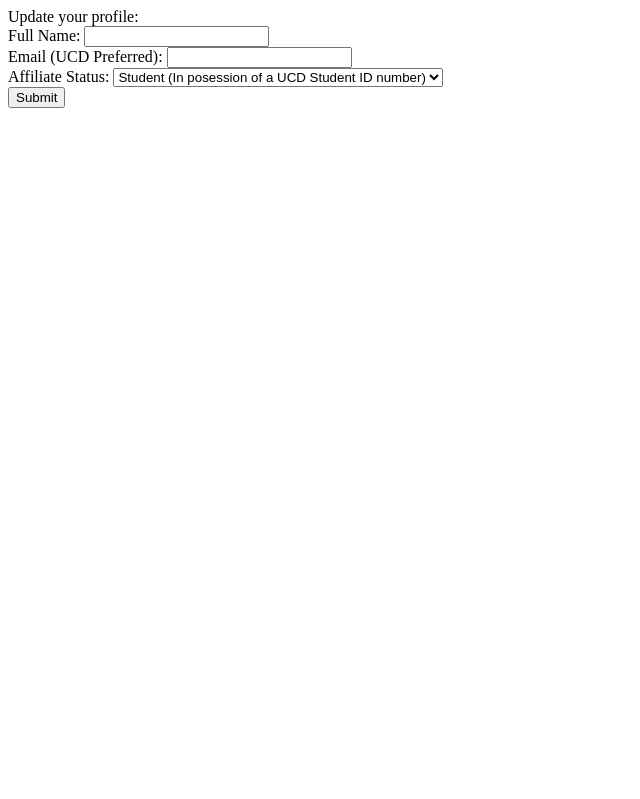
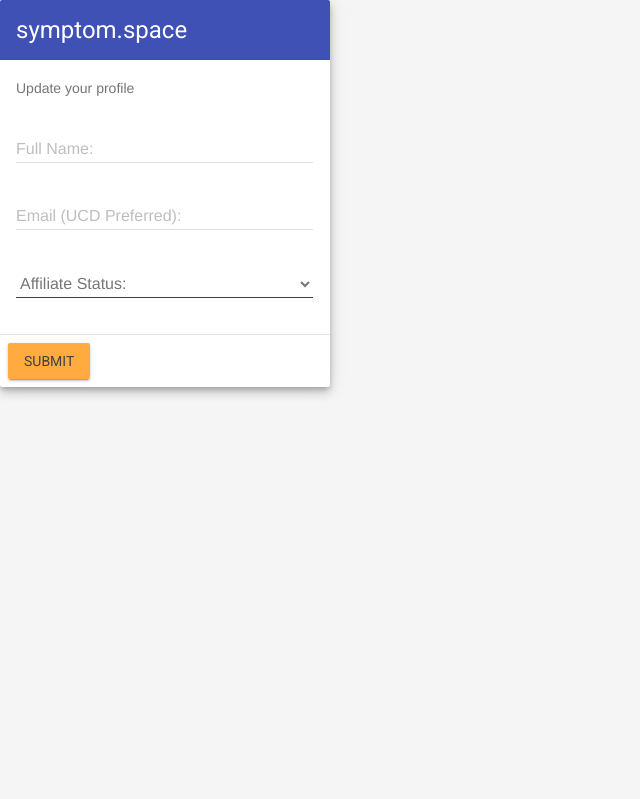
Before and after one commit to AshleyBilbrey/symptomspace, a Flask app: page /user/update in a window 1280 px wide. Shown: the whole page, without its empty margins (0-640 px from the left). Run offline with Flask 2, Linux system fonts and the light colour scheme.

Commit message:
decreased space between list items
also styled user update

```diff
--- a/static/base.css
+++ b/static/base.css
@@ -7,6 +7,11 @@ html, body
 {
     margin: 0 auto;
     max-width: 500px;
+}
+
+.center-card .mdl-list__item
+{
+    height: 60px;
 }
 
 .mdl-layout__tab-bar-container
--- a/templates/incomplete_profile.html
+++ b/templates/incomplete_profile.html
@@ -48,7 +48,7 @@
                     </div>
                     <div class="mdl-card__actions mdl-card--border">
                         <button type="submit" value="Verify Code" class="mdl-button mdl-js-button mdl-button--raised mdl-js-ripple-effect mdl-button--accent">
-                          Verify Code
+                          Submit
                         </button>
                     </div>
                 </form>
--- a/templates/user_update.html
+++ b/templates/user_update.html
@@ -1,19 +1,60 @@
 <!DOCTYPE html>
 <html>
+<head>
+    <meta charset="utf-8">
+    <meta http-equiv="X-UA-Compatible" content="IE=edge">
+    <meta name="viewport" content="width=device-width, initial-scale=1.0, minimum-scale=1.0">
+    <title>Info</title>
+
+    <link rel="stylesheet" href="https://fonts.googleapis.com/css?family=Roboto:regular,bold,italic,thin,light,bolditalic,black,medium&amp;lang=en">
+    <link rel="stylesheet" href="https://fonts.googleapis.com/icon?family=Material+Icons">
+    <link rel="stylesheet" href="https://code.getmdl.io/1.3.0/material.indigo-orange.min.css">
+    <link rel="stylesheet" href="../static/login.css">
+</head>
 <body>
-    Update your profile:
-    <form action="/user/update" method="POST">
-        <label for="full-name">Full Name:</label>
-        <input type="text" id="full-name" name="full-name"><br>
-        <label for="email">Email (UCD Preferred):</label>
-        <input type="text" id="email" name="email"><br>
-        <label for="af-status">Affiliate Status:</label>
-        <select name="af-status" id="af-status">
-            <option value="Student">Student (In posession of a UCD Student ID number)</option>
-            <option value="Employee">Employee (Collecting a paycheck from UC Davis)</option>
-            <option value="Guest">Guest</option>
-        </select><br>
-        <input type="submit" value="Submit">
-    </form>
+    <div class="mdl-layout mdl-js-layout mdl-color--grey-100">
+        <main class="mdl-layout__content">
+            <div class="mdl-card mdl-shadow--6dp">
+                <form action="/user/update" method="POST">
+                    <div class="mdl-card__title mdl-color--primary mdl-color-text--white">
+                        <h2 class="mdl-card__title-text">symptom.space</h2>
+                    </div>
+                    <div class="mdl-card__supporting-text">
+                        <p>Update your profile</p>
+
+                        <div class="mdl-textfield mdl-js-textfield mdl-textfield--floating-label">
+                            <input class="mdl-textfield__input" type="text" id="full-name" name="full-name">
+                            <label class="mdl-textfield__label" for="full-name">Full Name:</label>
+                        </div>
+
+
+                        <div class="mdl-textfield mdl-js-textfield mdl-textfield--floating-label">
+                            <input class="mdl-textfield__input" type="text" id="email" name="email">
+                            <label class="mdl-textfield__label" for="email">Email (UCD Preferred):</label>
+                        </div>
+
+                          <label for="af-status"></label>
+                          <div class="mdl-textfield mdl-js-textfield mdl-textfield--floating-label">
+                              <select class="mdl-textfield__input" name="af-status" id="af-status" required>
+                                    <option value="">Affiliate Status: </option>
+                                  <option value="Student">UC Davis Student</option>
+                                    <option value="Employee">UC Davis Employee</option>
+                                    <option value="Guest">Guest</option>
+                              </select>
+                          </div>
+                    </div>
+                    <div class="mdl-card__actions mdl-card--border">
+                        <button type="submit" value="Submit" class="mdl-button mdl-js-button mdl-button--raised mdl-js-ripple-effect mdl-button--accent">
+                          Submit
+                        </button>
+                    </div>
+                </form>
+            </div>
+        </main>
+    </div>
+
+
+    <script src="https://code.getmdl.io/1.3.0/material.min.js"></script>
+
 </body>
 </html>
```
